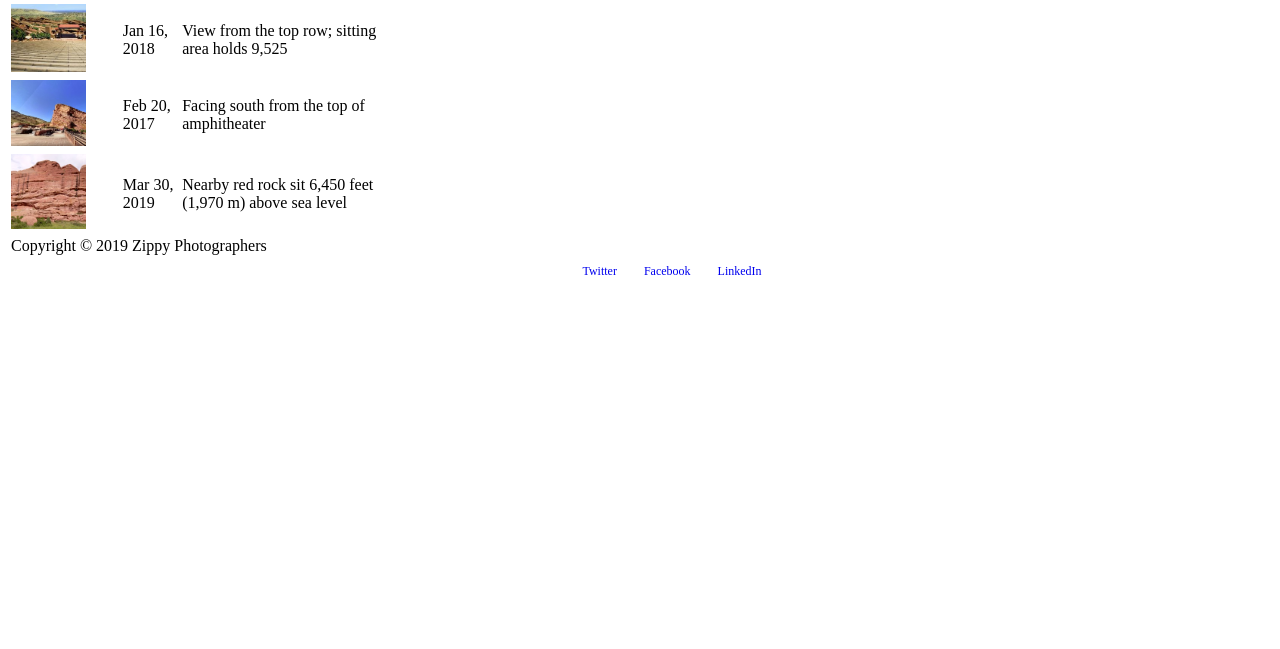
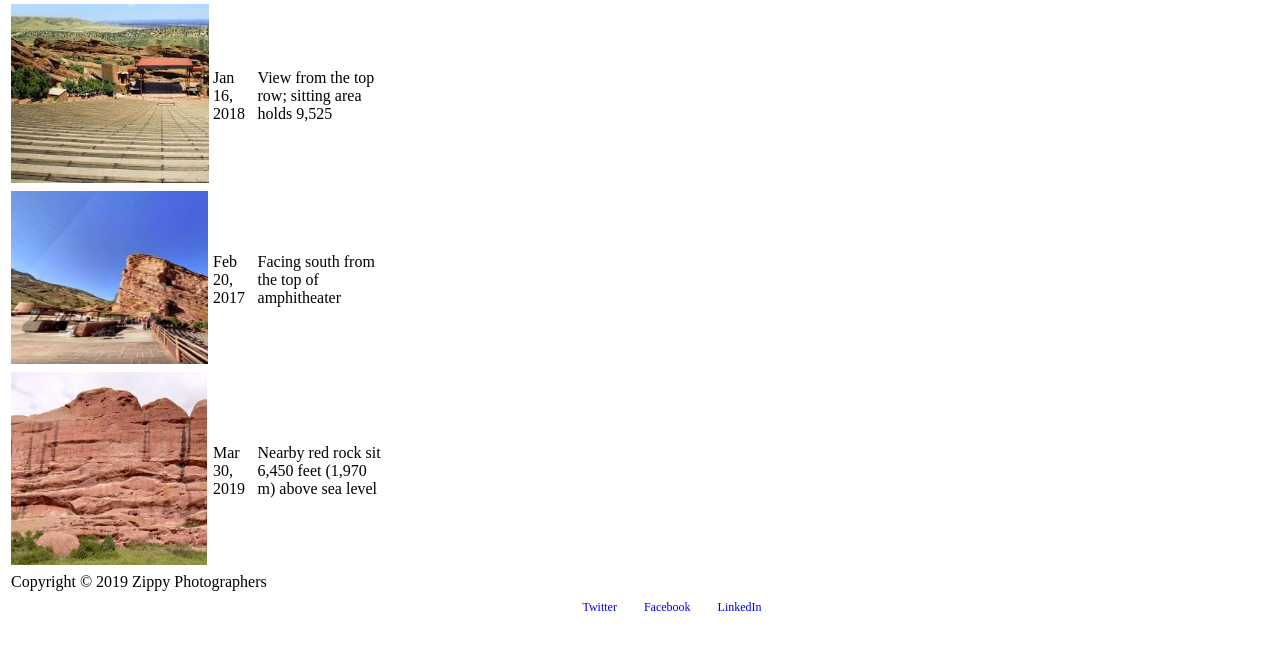
Before and after one commit to andrewformica10/mysite, a plain HTML site: page gallery.html in a window 1280 px wide. Shown: the part 121-770 px from the top of the page. Drawn offline with Linux system fonts and the light colour scheme.

Commit message:
Fixed image max-width in css

```diff
--- a/style.css
+++ b/style.css
@@ -1,5 +1,4 @@
 img {
-    max-width: 70%;
     display: inline-block;
 }
 
```
